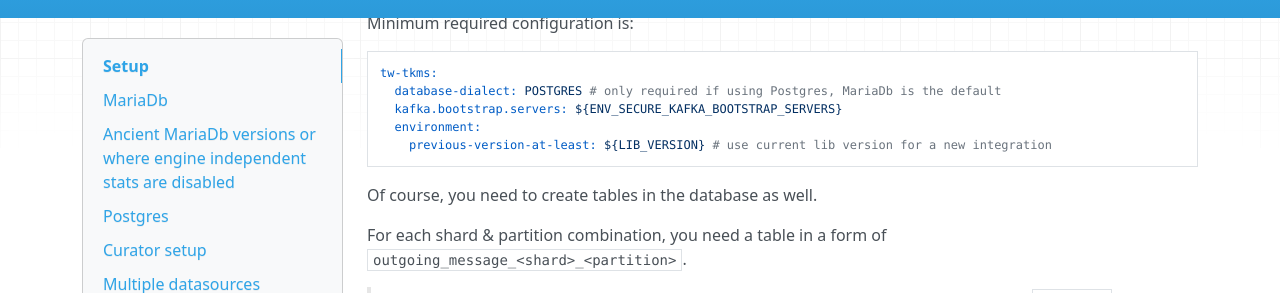
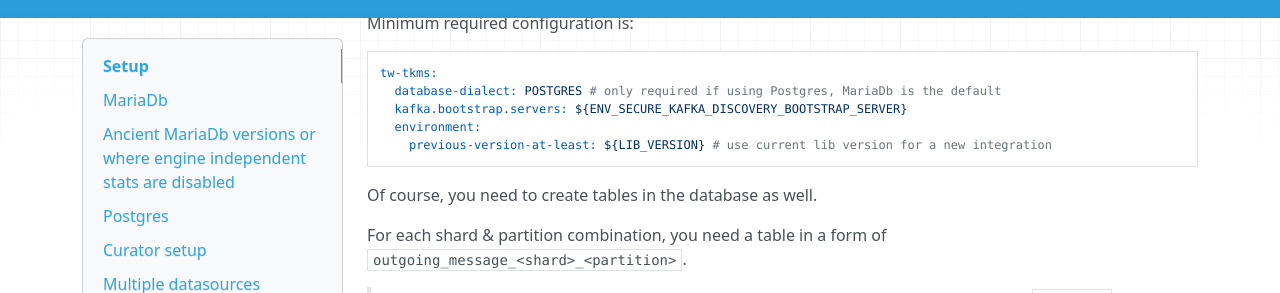
Before and after one commit to transferwise/tw-tkms, an MkDocs documentation site: the page built from docs/setup.md, in a window 1280 px wide and 900 px high, scrolled down 481 px. Shown: the part 158-451 px from the top of the window. Built offline with MkDocs 1.6.1, drawn with Linux system fonts in a browser that asks for light colours; nearby versions of some CDN libraries.

Commit message:
[VERAT-422] Update docs, to reflect new default kafka bootstrap server env variable (#81)

````diff
--- a/docs/setup.md
+++ b/docs/setup.md
@@ -27,7 +27,7 @@ Minimum required configuration is:
 ```
 tw-tkms:
   database-dialect: POSTGRES # only required if using Postgres, MariaDb is the default
-  kafka.bootstrap.servers: ${ENV_SECURE_KAFKA_BOOTSTRAP_SERVERS}
+  kafka.bootstrap.servers: ${ENV_SECURE_KAFKA_DISCOVERY_BOOTSTRAP_SERVER}
   environment:
     previous-version-at-least: ${LIB_VERSION} # use current lib version for a new integration
 ```
````
